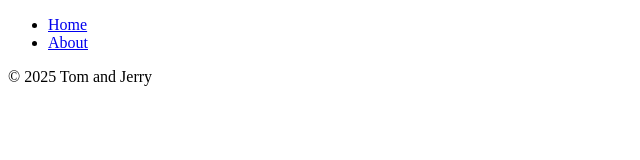
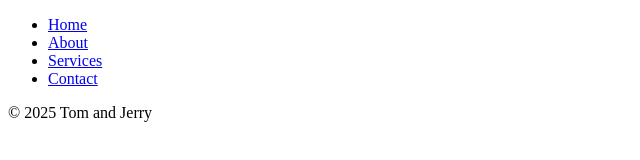
Before and after one commit to ernynany/3MTT_MiniProject2, a plain HTML site: page index.html in a window 1280 px wide. Shown: the whole page, without its empty margins (0-640 px from the left). Drawn offline with Linux system fonts and the light colour scheme.

Commit message:
added contact and services to navigation

```diff
--- a/index.html
+++ b/index.html
@@ -8,6 +8,8 @@
         <ul>
             <li><a href="#">Home</a></li>
             <li><a href="#">About</a></li>
+	    <li><a href="#">Services</a></li> <!-- Tom added this -->
+	    <li><a href="#">Contact</a></li>  <!-- Tom added this -->
         </ul>
     </nav>
     <footer>
```
Also changed, not shown: img/Git commit.png (added).
